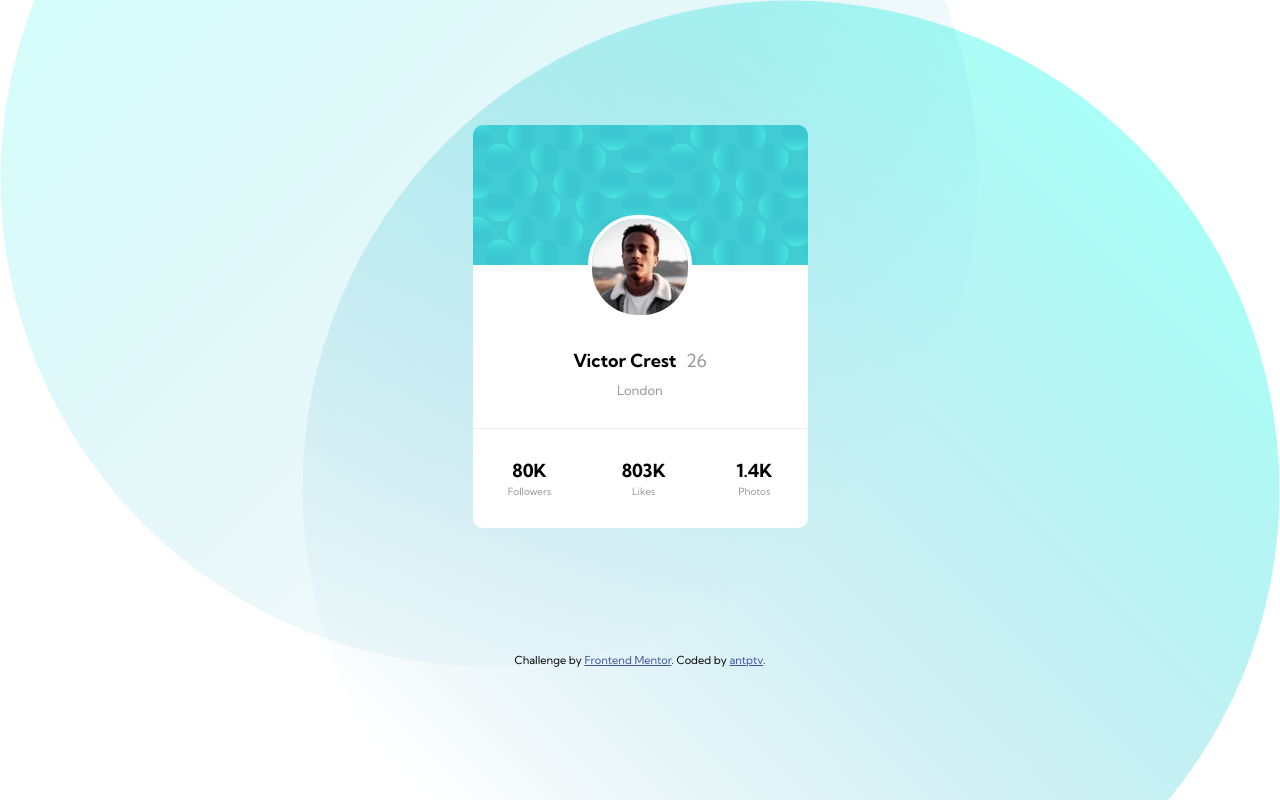
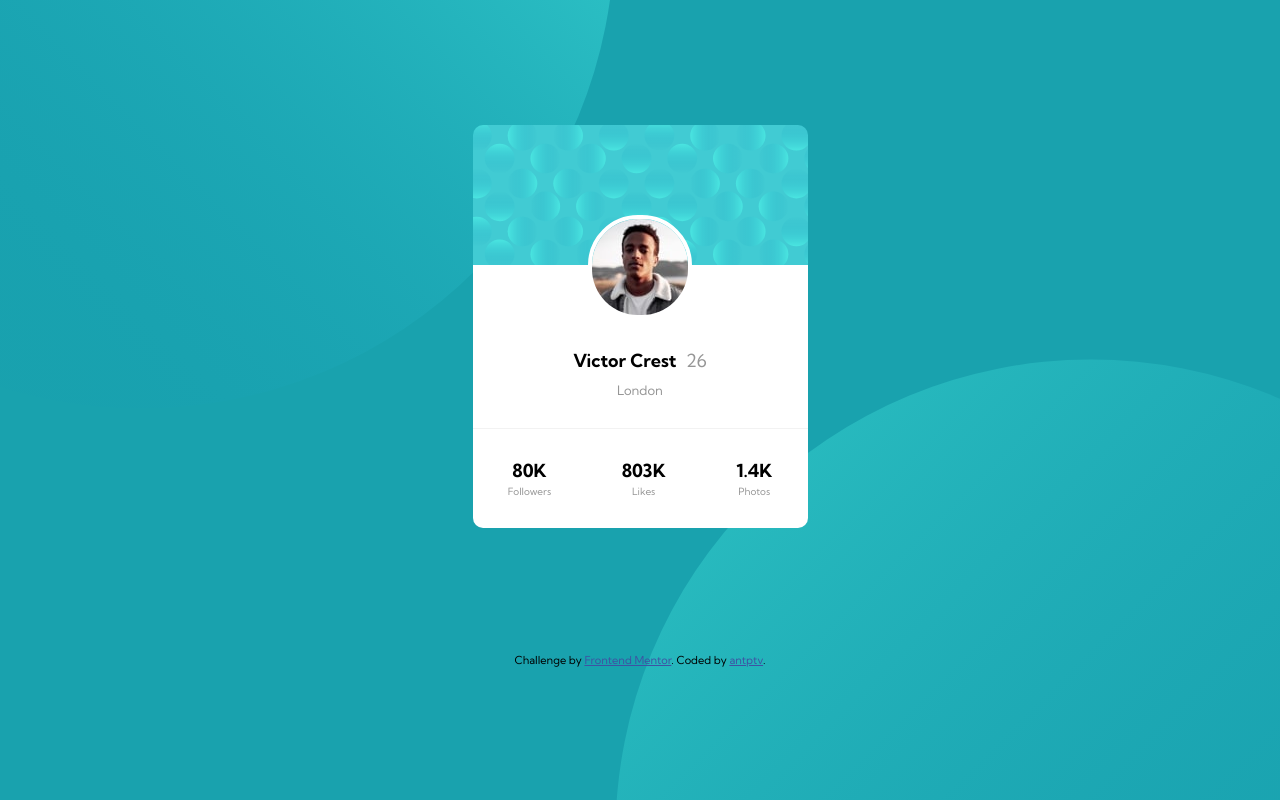
Before and after one commit to antptv/profile-card-component-main, a plain HTML site: page index.html in a window 1280 px wide. Drawn offline with Linux system fonts and the light colour scheme.

Commit message:
Final version before submission

```diff
--- a/css/style.css
+++ b/css/style.css
@@ -9,7 +9,10 @@
     flex-direction: column;
     align-items: center;
     justify-content: space-between;
-    background: url("../images/bg-pattern-bottom.svg") left bottom no-repeat, url("../images/bg-pattern-top.svg") right top no-repeat;
+    background-image: url("../images/bg-pattern-bottom.svg"), url("../images/bg-pattern-top.svg");
+    background-position: calc(50% + 450px) calc(50% + 500px), calc(50% - 500px) calc(50% - 400px);
+    background-repeat: no-repeat;
+    background-size: 950px, 950px;
 }
 
 p {
```
